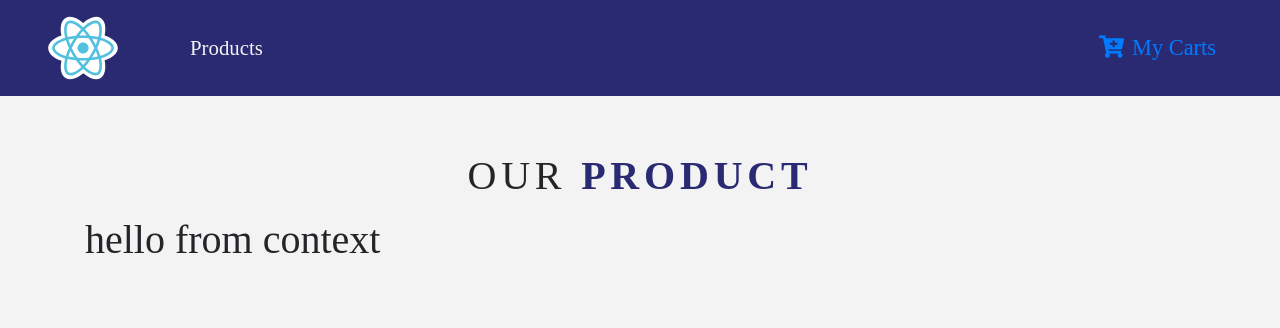
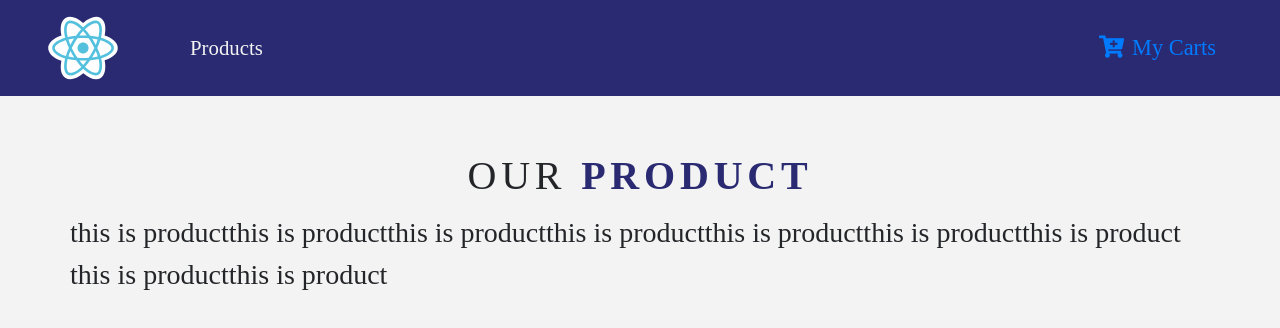
Before and after one commit to chibaba/chijunia, a React (Create React App) app: page / in a window 1280 px wide. Shown: the top 328 px of the page. Built offline with nearby package versions, Linux system fonts and the light colour scheme; a web font is replaced by a local one.

Commit message:
modified Productlist

```diff
--- a/package.json
+++ b/package.json
@@ -3,6 +3,7 @@
   "version": "0.1.0",
   "private": true,
   "dependencies": {
+    "bootstrap": "^4.2.1",
     "bootstrap3": "^3.3.5",
     "react": "^16.7.0",
     "react-dom": "^16.7.0",
--- a/src/components/ProductList.js
+++ b/src/components/ProductList.js
@@ -9,7 +9,6 @@ state={
 }
 
   render() {
-    console.log(this.state.products);
     return (
     <React.Fragment>
 
@@ -18,10 +17,13 @@ state={
       <Title name="our" title="product">
 
       </Title>
-             <div classNam="row">
+             <div className="row">
              <ProductConsumer>
-               {hello => {
-                    return <h1>{hello}</h1>
+               {value => {
+                    // return <h1>{value}</h1>
+                    return value.products.map(product => {
+                      return <Product key={product.id} product={Product}/>;
+                    })
                }}
              </ProductConsumer>
              </div>
--- a/src/context.js
+++ b/src/context.js
@@ -1,4 +1,5 @@
-import React, { Component } from 'react'
+import React, { Component } from 'react';
+import {storeProducts, detailProduct} from './data'
 
 
 const ProductContext = React.createContext();
@@ -6,9 +7,24 @@ const ProductContext = React.createContext();
 //Consumer
 
  class ProductProvider extends Component {
+   state={
+     products:storeProducts,
+     detailProduct:detailProduct
+   }
+   handleDetail = () =>{
+     console.log('hello from detail')
+   }
+   addToCart = () =>{
+    console.log('hello from cart')
+  }
   render() {
     return (
-      <ProductContext.Provider value="hello from context">
+      <ProductContext.Provider value={{
+        ...this.state,
+        handleDetail: this.handleDetail,
+        addToCart: this.addToCart,
+
+      }}>
         { this.props.children}
       </ProductContext.Provider>
     )
--- a/src/data.js
+++ b/src/data.js
@@ -52,7 +52,7 @@ export const storeProducts = [
          total: 0
     },
     {
-        id:6,
+        id:22,
         title: "Apple X5",
         img: "img/product-1.png",
         price: 450,
@@ -116,4 +116,17 @@ export const storeProducts = [
          count: 0,
          total: 0
     },
-]
+];
+
+export const detailProduct = {
+    id:1,
+    title: "Google-pixel black",
+    img: "img/product-1.png",
+    price:10,
+    company:"google",
+    info:
+     "understanding the gundamentakls the fundation of ensuring we sell a poweerful product better than that we are better than that",
+     inCart:false,
+     count:0,
+     total:0
+};
```
Also changed, not shown: 1 other file (tests, documents, lock files or other folders).
